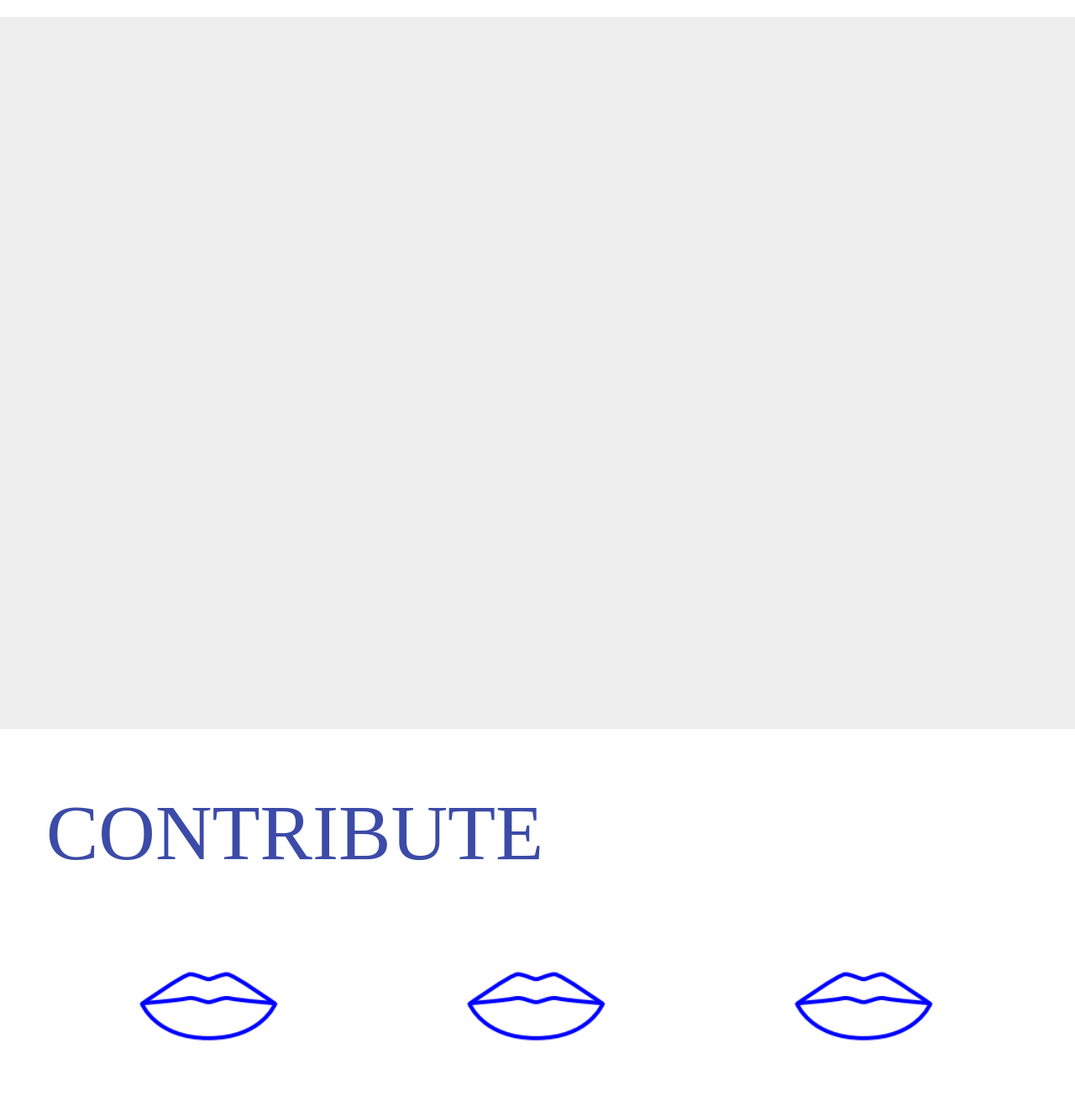
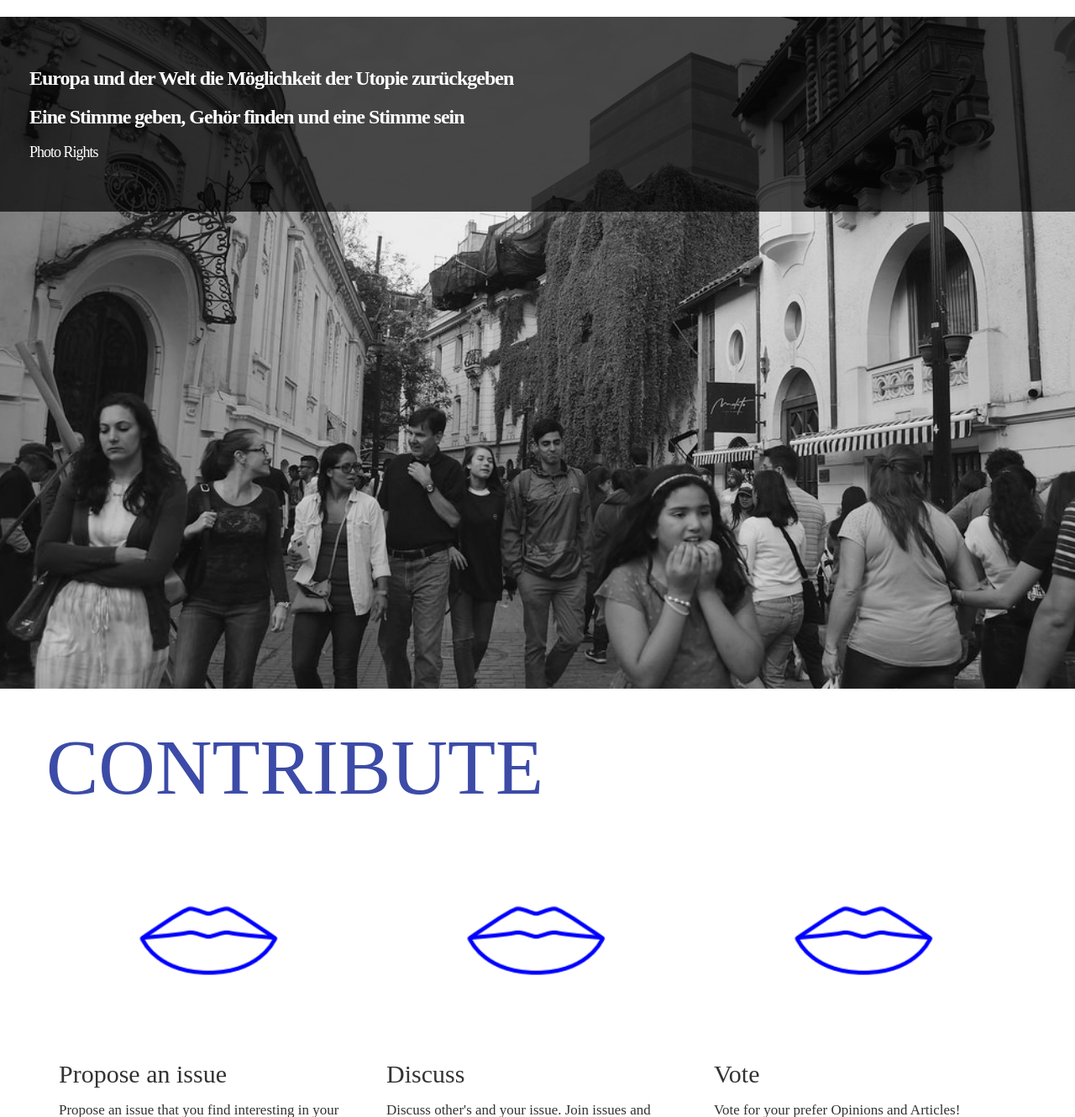
Before and after one commit to catasaw/odisseia, a Django app: template magazine/templates/magazine/welcome_homepage_view.html in a window 1280 px wide. Shown: the part 162-1492 px from the top of the page at 84% size. Run offline with Django 3.2, Linux system fonts and the light colour scheme; the template is opened without the code that fills it, so the values that code supplies are empty; some libraries are stand-ins or nearby versions.

Commit message:
Add background image.

```diff
--- a/assets/css/layout.css
+++ b/assets/css/layout.css
@@ -42,6 +42,8 @@
 
 
 .welcomeimage {
+	height: 200px;
+	background-image: url('../img/backgroundImage.jpg') ;
     margin-right: -15px;
     margin-left: -15px;
     padding-bottom: 62.5%;
@@ -49,6 +51,26 @@
     background-repeat: no-repeat;
     background-size: cover;
 }
+
+.welcomeimage h2 {
+   color: white;
+   font: bold 24px/45px Helvetica, Sans-Serif;
+   letter-spacing: -1px;
+   background: rgb(0, 0, 0); /* fallback color */
+   background: rgba(0, 0, 0, 0.7);
+   padding: 50px;
+   paddin-top: 40px;
+}
+
+.welcomeimage h2 span.spacer {
+   padding:10 5px;
+}
+
+.welcomeimage a {
+	color: white !important;
+}
+
+
 
 .contribute-thumbnail {
 	background-image: url('../img/contribute-thumbnail.png') ;
--- a/magazine/templates/magazine/welcome_homepage_view.html
+++ b/magazine/templates/magazine/welcome_homepage_view.html
@@ -2,8 +2,13 @@
 {% load i18n %}
 {% block content %}
 
-<div  class="jumbotron welcomeimage">
-
+<div  class=" welcomeimage">
+<h2><span>Europa und der Welt die Möglichkeit der Utopie zurückgeben
+<span class='spacer'></span><br />
+<span class='spacer'></span>Eine Stimme geben, Gehör finden und eine Stimme sein
+<span class='spacer'></span><br />
+<span class='spacer'></span><h4><a href="https://www.flickr.com/photos/mademoralesrodriguez/">Photo Rights</a></h4></span>
+</h2>
 </div>
 
 <div id="contribute" class="container">
```
Also changed, not shown: assets/img/backgroundImage.jpg (added).
